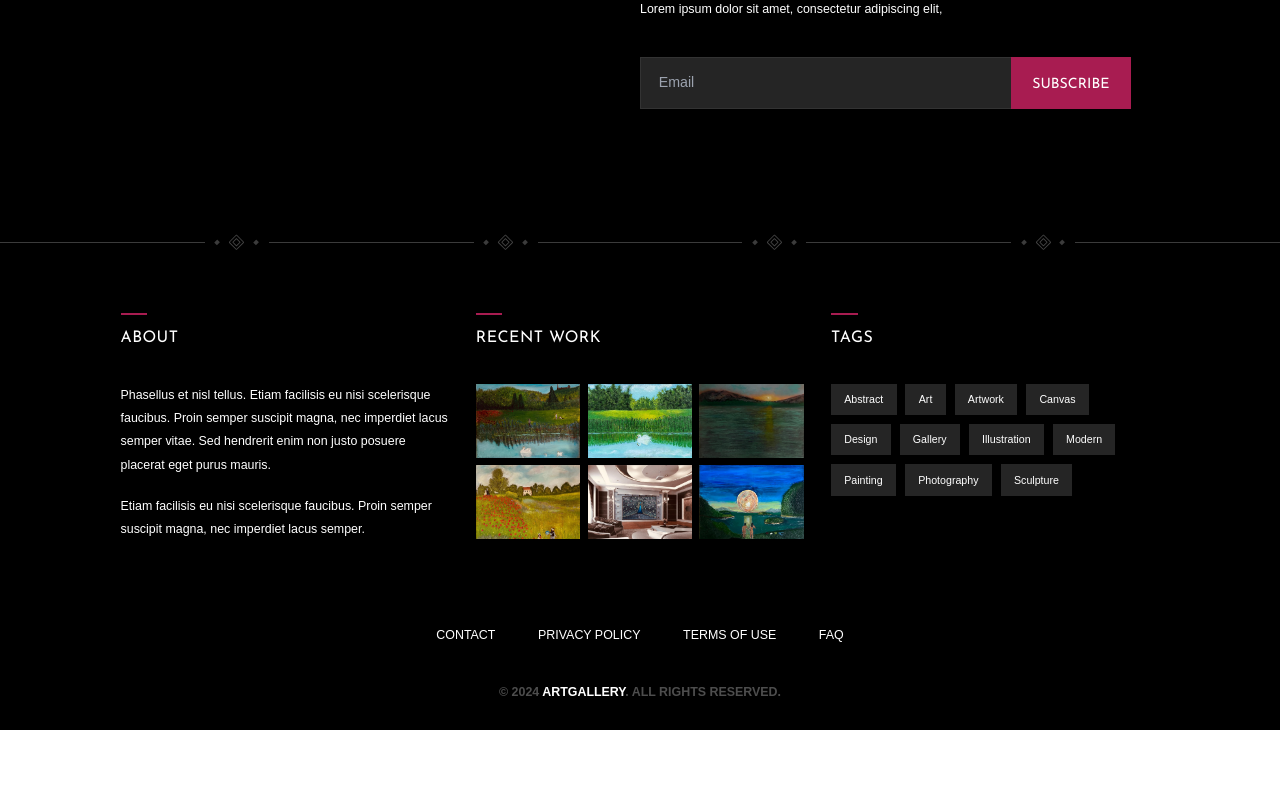
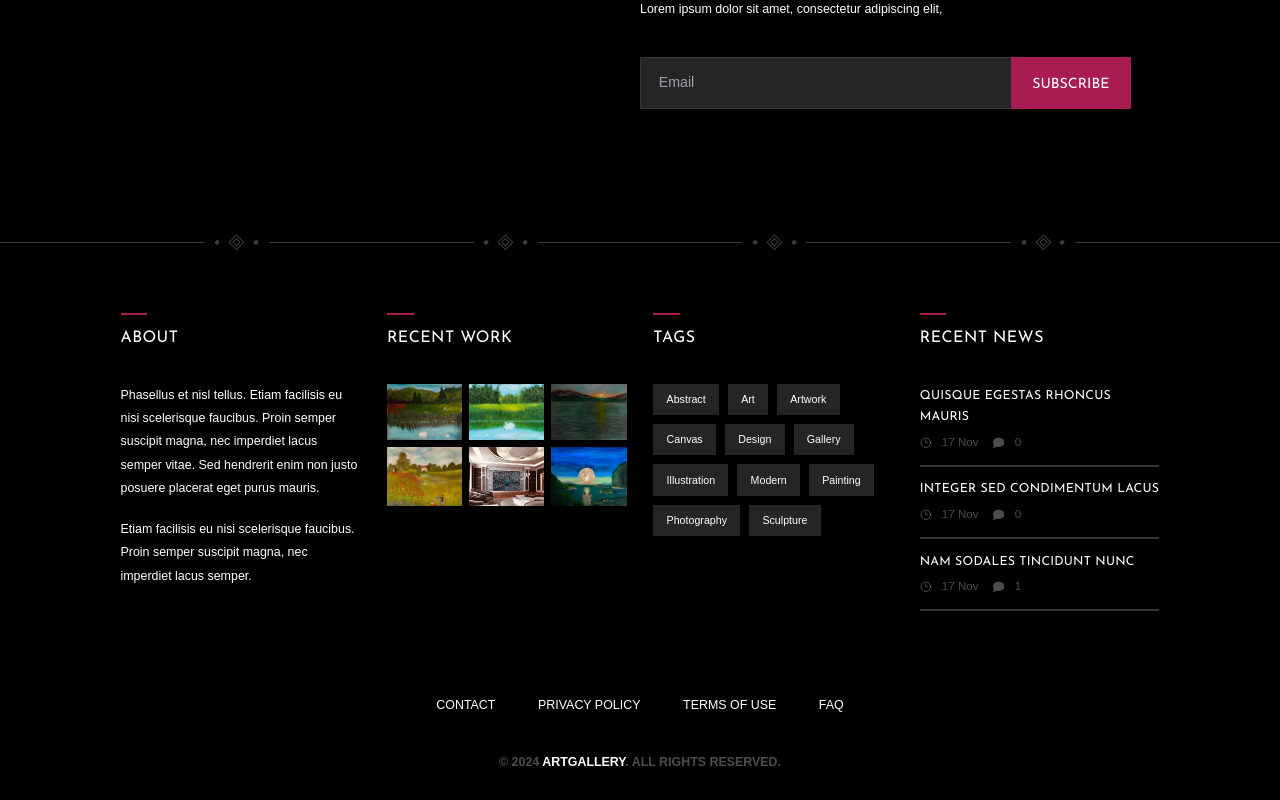
Before and after one commit to Yamin39/art-in-da-place, a React (Vite) app: page / in a window 1280 px wide. Shown: the part 7877-8677 px from the top of the page. Before the commit the page ends 8607 px from the top, so only its background shows below. Built offline with nearby package versions, Linux system fonts and the light colour scheme; a web font is replaced by a local one.

Commit message:
updated footer

```diff
--- a/src/components/shared/Footer/Footer.jsx
+++ b/src/components/shared/Footer/Footer.jsx
@@ -1,4 +1,6 @@
 import { FaSquareFull } from "react-icons/fa";
+import { FaComment } from "react-icons/fa6";
+import { LuClock3, LuLink } from "react-icons/lu";
 import { RxBoxModel } from "react-icons/rx";
 import recentArt1 from "../../../assets/recent/recent-1.jpg";
 import recentArt2 from "../../../assets/recent/recent-2.jpg";
@@ -8,8 +10,16 @@ import recentArt5 from "../../../assets/recent/recent-5.jpg";
 import recentArt6 from "../../../assets/recent/recent-6.jpg";
 
 const Footer = () => {
-  // 11 random art gallery website tags for the footer
   const tags = ["Abstract", "Art", "Artwork", "Canvas", "Design", "Gallery", "Illustration", "Modern", "Painting", "Photography", "Sculpture"];
+  const recentImages = [recentArt1, recentArt2, recentArt3, recentArt4, recentArt5, recentArt6];
+
+  // random 3 recent news with title, date, and comment count. title will be "News_title", date will be "17 Nov", comment count will be 0
+  const recentNews = [
+    { id: 1, title: "Quisque egestas rhoncus mauris", date: "17 Nov", comment: 0 },
+    { id: 2, title: "Integer sed condimentum lacus", date: "17 Nov", comment: 0 },
+    { id: 3, title: "Nam sodales tincidunt nunc", date: "17 Nov", comment: 1 },
+  ];
+
   return (
     <footer>
       <div className="flex gap-3 items-center justify-center mx-auto py-4">
@@ -35,7 +45,7 @@ const Footer = () => {
         <div className="hidden md:block w-[33%] h-[0.05rem] bg-[#464646d7]"></div>
       </div>
 
-      <div className="max-w-[73.125rem] w-11/12 md:w-10/12 mx-auto grid gap-[1.875rem] grid-cols-1 sm:grid-cols-2 md:grid-cols-3 mt-12">
+      <div className="max-w-[73.125rem] w-11/12 md:w-10/12 mx-auto grid gap-[1.875rem] grid-cols-1 sm:grid-cols-2 md:grid-cols-4 mt-12">
         <div>
           <div>
             <div className="w-[1.875rem] h-[0.125rem] bg-secondary-color"></div>
@@ -56,24 +66,16 @@ const Footer = () => {
           </div>
 
           <div className="grid gap-2 grid-cols-3">
-            <div className="overflow-hidden max-h-[5.2131rem]">
-              <img src={recentArt1} className="size-full cursor-pointer hover:scale-105 duration-300 object-cover" />
-            </div>
-            <div className="overflow-hidden max-h-[5.2131rem]">
-              <img src={recentArt2} className="size-full cursor-pointer hover:scale-105 duration-300 object-cover" />
-            </div>
-            <div className="overflow-hidden max-h-[5.2131rem]">
-              <img src={recentArt3} className="size-full cursor-pointer hover:scale-105 duration-300 object-cover" />
-            </div>
-            <div className="overflow-hidden max-h-[5.2131rem]">
-              <img src={recentArt4} className="size-full cursor-pointer hover:scale-105 duration-300 object-cover" />
-            </div>
-            <div className="overflow-hidden max-h-[5.2131rem]">
-              <img src={recentArt5} className="size-full cursor-pointer hover:scale-105 duration-300 object-cover" />
-            </div>
-            <div className="overflow-hidden max-h-[5.2131rem]">
-              <img src={recentArt6} className="size-full cursor-pointer hover:scale-105 duration-300 object-cover" />
-            </div>
+            {recentImages.map((image, index) => (
+              <div key={index} className="relative max-h-[5.2131rem]">
+                <div className="absolute flex justify-center items-center size-full bg-secondary-color opacity-0 hover:opacity-100 duration-300">
+                  <a href="#" className="text-white text-xl p-2">
+                    <LuLink />
+                  </a>
+                </div>
+                <img src={image} className="size-full cursor-pointer duration-300 object-cover" />
+              </div>
+            ))}
           </div>
         </div>
 
@@ -92,6 +94,34 @@ const Footer = () => {
               >
                 {tag}
               </a>
+            ))}
+          </div>
+        </div>
+
+        <div>
+          <div>
+            <div className="w-[1.875rem] h-[0.125rem] bg-secondary-color"></div>
+            <h4 className="mt-4 mb-10 font-josefin text-lg tracking-[0.0313rem] leading-[1.2] uppercase">Recent News</h4>
+          </div>
+
+          <div className="space-y-3">
+            {recentNews.map((news) => (
+              <div key={news?.id} className="pb-[0.9375rem] mb-[0.625rem] border-b-[0.1875rem] border-double border-[#333333] duration-300 hover:border-white">
+                <a href="#" className="mb-[0.4375rem] text-sm leading-5 uppercase font-josefin tracking-[0.0156rem] hover:text-secondary-color duration-300">
+                  {news?.title}
+                </a>
+
+                <ul className="text-[0.8125rem] text-[#ffffff4d] flex items-center gap-4 mt-2">
+                  <li className="flex items-center gap-3">
+                    <LuClock3 />
+                    <p>{news?.date}</p>
+                  </li>
+                  <li className="flex items-center gap-3">
+                    <FaComment />
+                    <p>{news?.comment}</p>
+                  </li>
+                </ul>
+              </div>
             ))}
           </div>
         </div>
```
